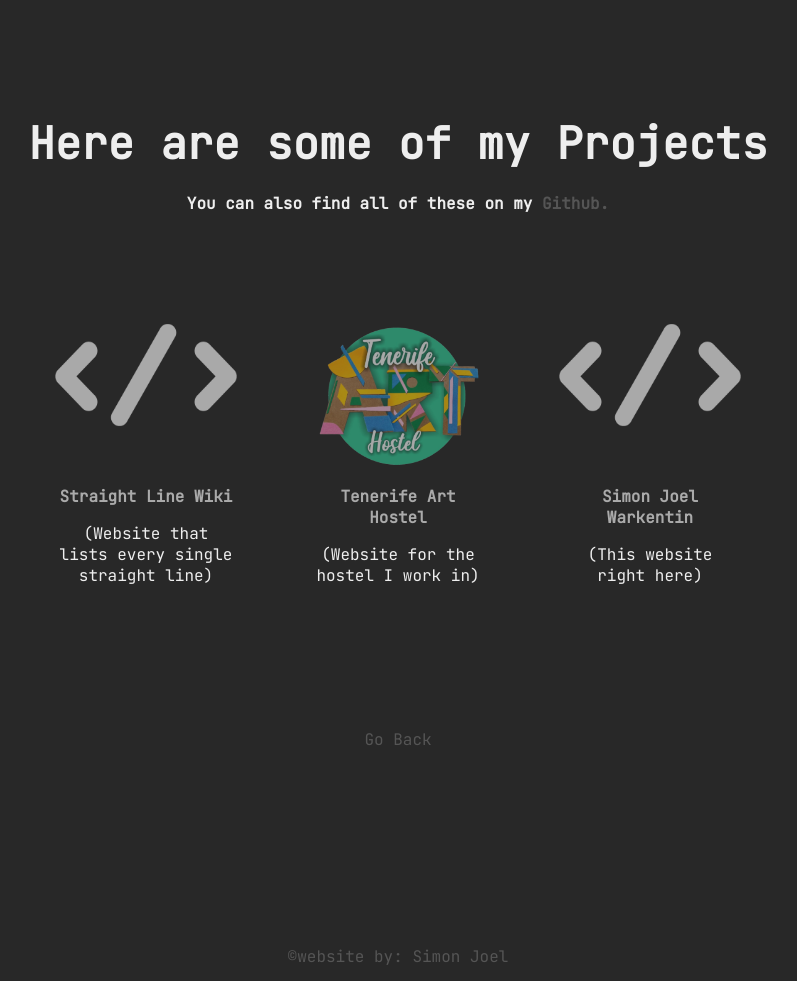
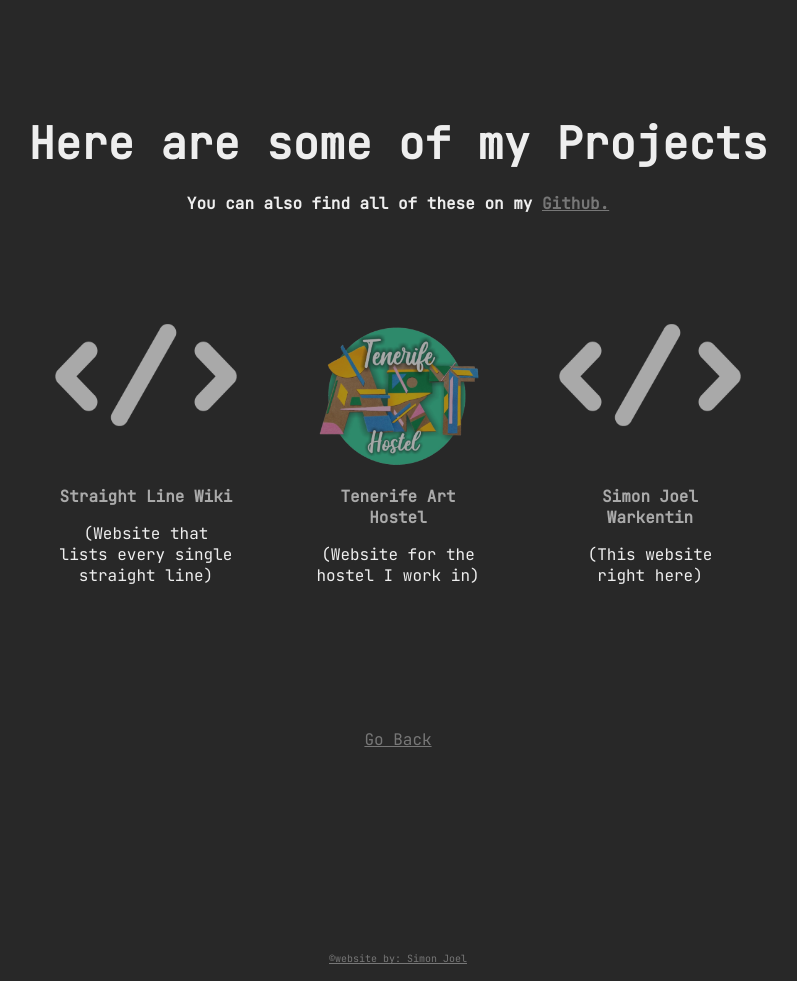
Before and after one commit to SimonJoelWarkentin/simonjoel, a PHP site: page /code.html in a window 1280 px wide. Shown: the whole page, without its empty margins (242-1039 px from the left). Run offline with PHP 8.4, Linux system fonts and the light colour scheme.

Commit message:
fixed font size for a

```diff
--- a/code.html
+++ b/code.html
@@ -23,6 +23,6 @@
 
     </main>
     <footer>
-        <a href="https://github.com/SimonJoelWarkentin/SimonJoelWarkentin.github.io">©website by: Simon Joel</a>
+        <a href="https://github.com/SimonJoelWarkentin/SimonJoelWarkentin.github.io" style="font-size: 10px;">©website by: Simon Joel</a>
     </footer>
 </body>
--- a/index.html
+++ b/index.html
@@ -20,6 +20,6 @@
         <a href="music.html"><button id="btn" style="animation-duration: 1.2s";><img src="assets/images/music.png"><h3>Music</h3></button></a>
     </main>
     <footer>
-        <a href="https://github.com/SimonJoelWarkentin/SimonJoelWarkentin.github.io">©website by: Simon Joel</a>
+        <a href="https://github.com/SimonJoelWarkentin/SimonJoelWarkentin.github.io" style="font-size: 10px;">©website by: Simon Joel</a>
     </footer>
 </body>
--- a/music.html
+++ b/music.html
@@ -23,6 +23,6 @@
 
     </main>
     <footer>
-        <a href="https://github.com/SimonJoelWarkentin/SimonJoelWarkentin.github.io">©website by: Simon Joel</a>
+        <a href="https://github.com/SimonJoelWarkentin/SimonJoelWarkentin.github.io" style="font-size: 10px;">©website by: Simon Joel</a>
     </footer>
 </body>
--- a/sorry.html
+++ b/sorry.html
@@ -18,6 +18,6 @@
         <a href="index.html">Go Back</a>
     </main>
     <footer>
-        <a href="https://github.com/SimonJoelWarkentin" font-size: 10px;>©website by: Simon Joel</a>
+        <a href="https://github.com/SimonJoelWarkentin" style="font-size: 10px;">©website by: Simon Joel</a>
     </footer>
 </body>
--- a/style.css
+++ b/style.css
@@ -122,8 +122,8 @@ h3:hover {
 
 a {
 	/*font-size: 10px;*/
-	text-decoration: none;
-	color: #555;
+	text-decoration: underline;
+	color: #777;
 	transition: 0.3s;
 }
 
```
